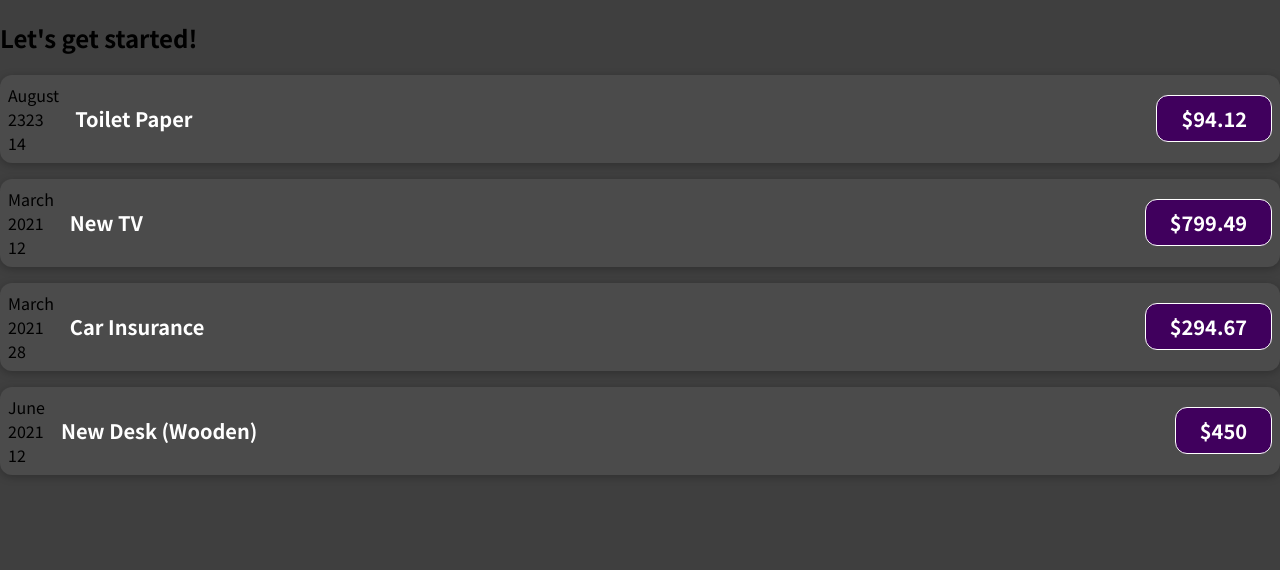
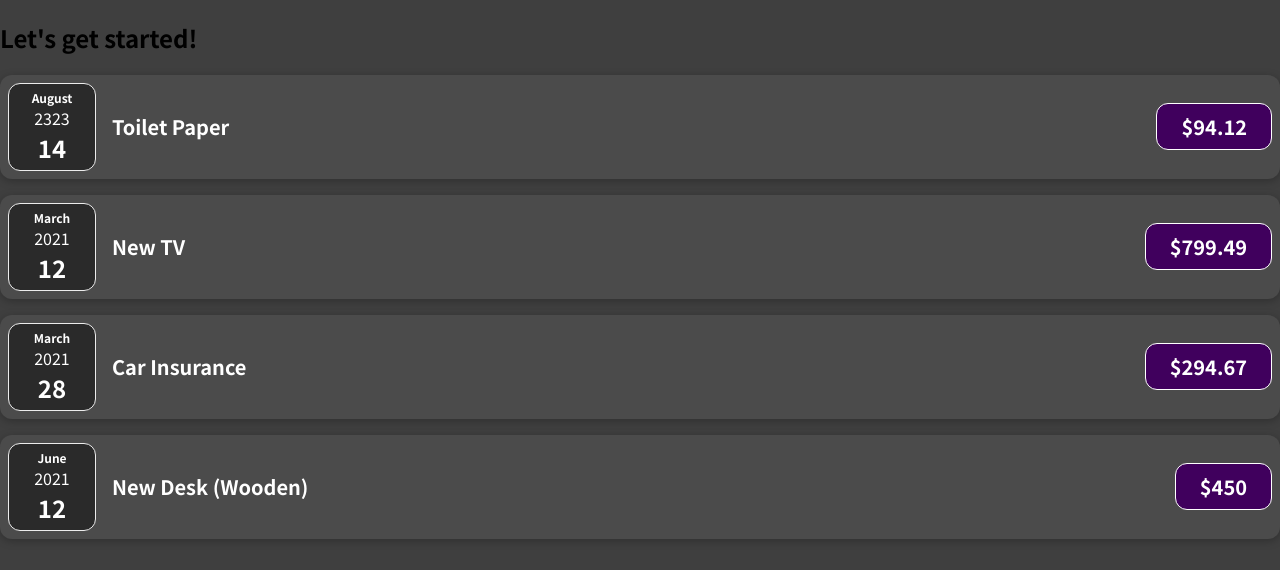
Before and after one commit to arielmalagutti/expenses-tracker, a JavaScript app: page / in a window 1280 px wide. Shown: the top 570 px of the page. Built offline with nearby package versions, Linux system fonts and the light colour scheme.

Commit message:
refactor: split date data to a new component

```diff
--- /dev/null
+++ b/src/components/ExpenseDate.css
@@ -0,0 +1,26 @@
+.expense-date {
+  display: flex;
+  flex-direction: column;
+  width: 5.5rem;
+  height: 5.5rem;
+  border: 1px solid #ececec;
+  background-color: #2a2a2a;
+  color: white;
+  border-radius: 12px;
+  align-items: center;
+  justify-content: center;
+}
+
+.expense-date__month {
+  font-size: 0.75rem;
+  font-weight: bold;
+}
+
+.expense-date__year {
+  font-size: 0.75rem;
+}
+
+.expense-date__day {
+  font-size: 1.5rem;
+  font-weight: bold;
+}
--- /dev/null
+++ b/src/components/ExpenseDate.js
@@ -0,0 +1,17 @@
+import "./ExpenseDate.css";
+
+function ExpenseDate({ date }) {
+  const month = date.toLocaleString("en-US", { month: "long" });
+  const day = date.toLocaleString("en-US", { day: "2-digit" });
+  const year = date.getFullYear();
+
+  return (
+    <div className="expense-date">
+      <div className="expense-date__month">{month}</div>
+      <div className="expense-year">{year}</div>
+      <div className="expense-date__day">{day}</div>
+    </div>
+  );
+}
+
+export default ExpenseDate;
--- a/src/components/ExpenseItem.js
+++ b/src/components/ExpenseItem.js
@@ -1,19 +1,14 @@
+import ExpenseDate from "./ExpenseDate";
+
 import "./ExpenseItem.css";
 
-function ExpenseItem(props) {
-  const month = props.date.toLocaleString("en-US", { month: "long" });
-  const day = props.date.toLocaleString("en-US", { day: "2-digit" });
-  const year = props.date.getFullYear();
+function ExpenseItem({ title, amount, date }) {
   return (
     <div className="expense-item">
-      <div>
-        <div>{month}</div>
-        <div>{year}</div>
-        <div>{day}</div>
-      </div>
+      <ExpenseDate date={date} />
       <div className="expense-item__description">
-        <h2>{props.title}</h2>
-        <div className="expense-item__price">${props.amount}</div>
+        <h2>{title}</h2>
+        <div className="expense-item__price">${amount}</div>
       </div>
     </div>
   );
```
